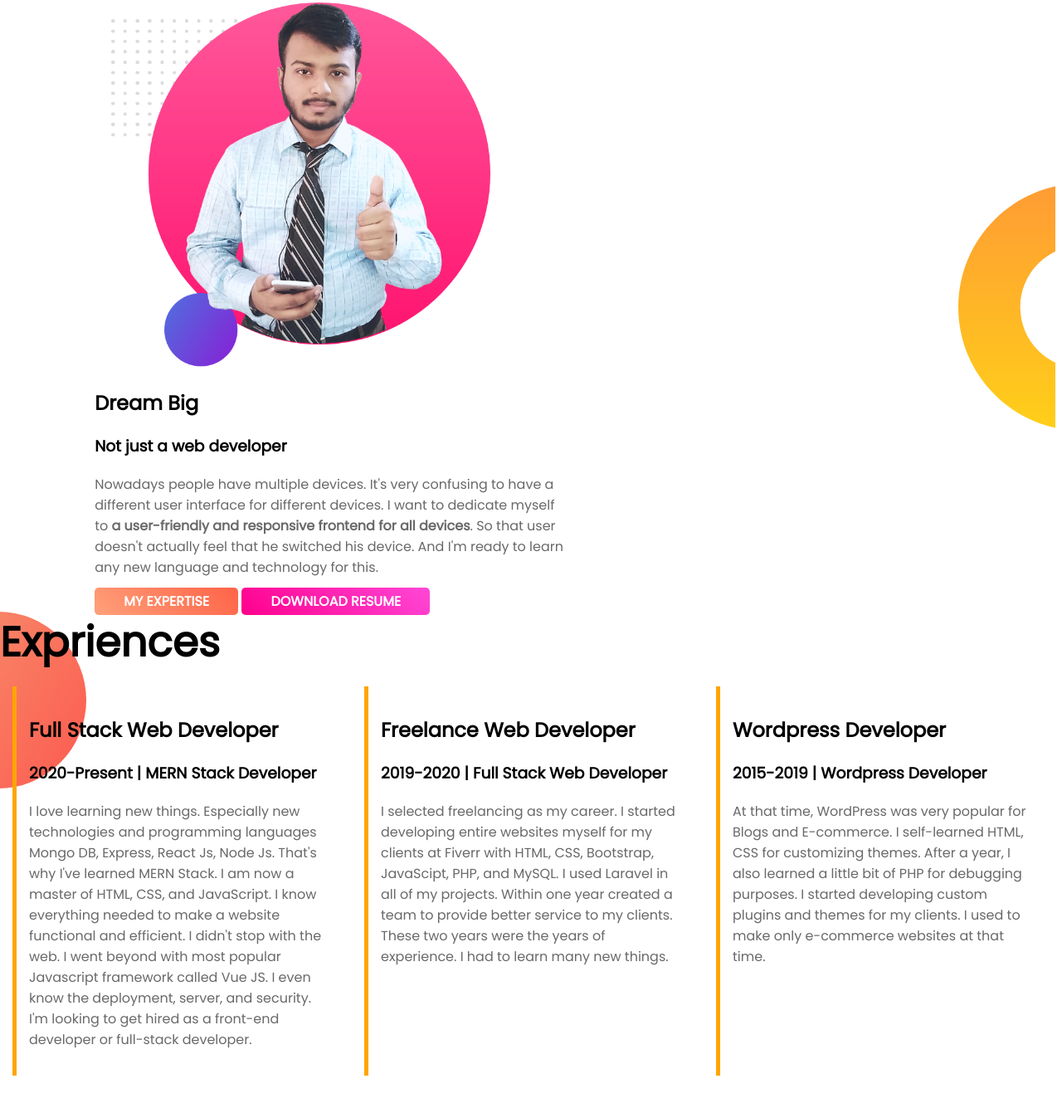
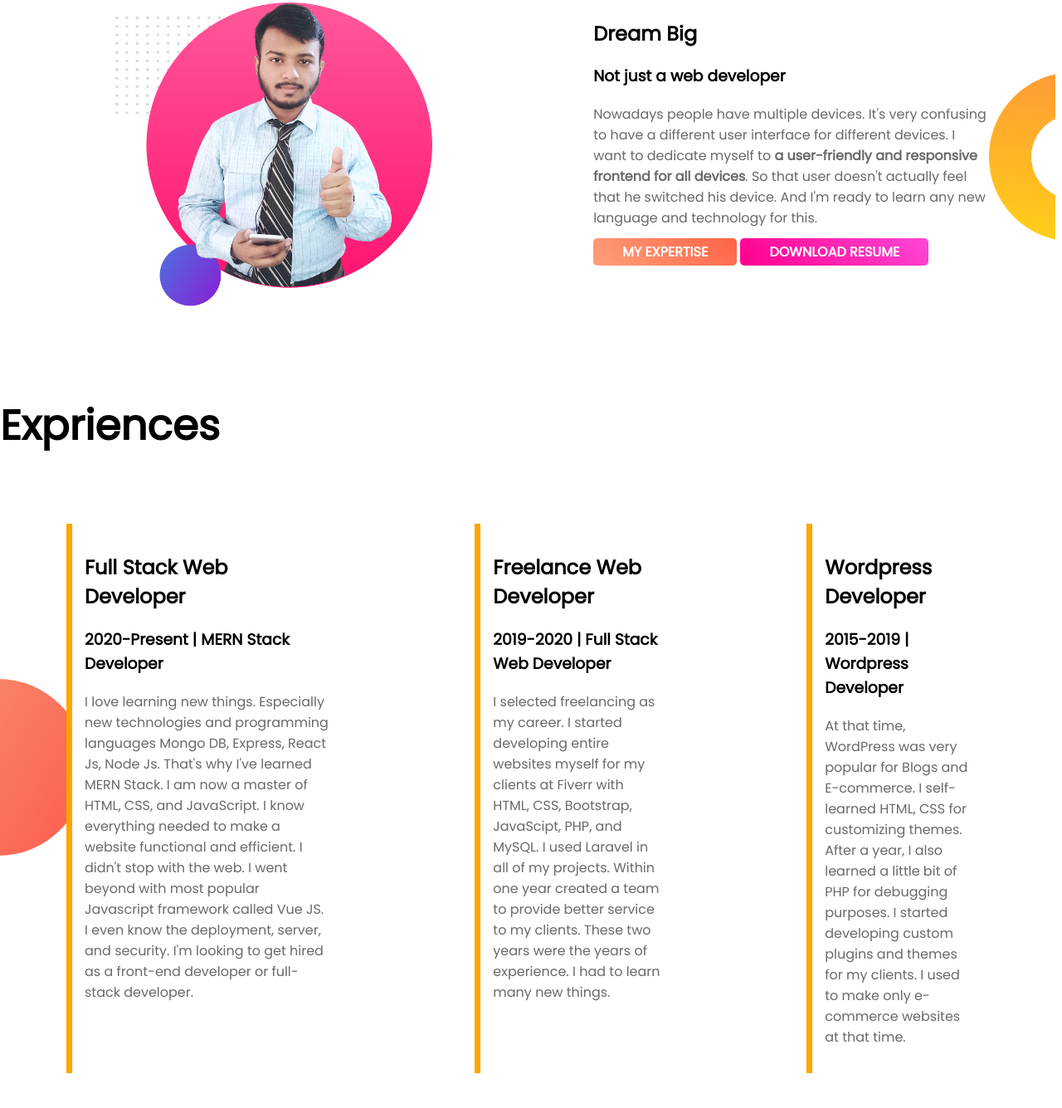
Before and after one commit to sajidmahamud835/developer-portfolio, a plain HTML site: page index.html in a window 1280 px wide. Shown: the part 679-2014 px from the top of the page at 83% size. Drawn offline with Linux system fonts and the light colour scheme.

Commit message:
minor fixed

```diff
--- a/index.html
+++ b/index.html
@@ -28,11 +28,11 @@
                 end.</p>
             <a class="call-to-action-button" href="#contact_me">Contact Me</a>
         </div>
-        <div class="half-width pointing-img">
+        <div class="half-width pointing">
             <img src="images/sajid-photo.png" alt="Web Developer Sajid">
         </div>
     </section>
-    <section id="dream-big">
+    <section id="dream-big" class="felxible-container">
         <div class="half-width">
             <img src="images/sajid-photo-thumbs-up.png" alt="Web Developer Sajid's Photo Thumbs up">
         </div>
--- a/styles/style.css
+++ b/styles/style.css
@@ -29,7 +29,7 @@ p{
     width: 80%;
     margin: 0px 20px;
 }
-.pointing-img{
+.pointing{
     padding: 120px 0px 0px 0px;
 }
 .call-to-action-button{
@@ -58,19 +58,21 @@ p{
 
 #dream-big{
     background-image: url(../images/dream-bg.png);
+    background-size: 80px;
     background-repeat: no-repeat;
     background-position: right;
-    padding-right: 130px;
+    padding-right: 80px;
 }
 
 #exprience{
     background-image: url(../images/exp-bg.png);
     background-repeat: no-repeat;
+    background-position: left;
 }
 
 .text-container{
-    width: 30%;
-    border-left: 5px solid orange;
-    margin: 15px;
+    background-color: white;
+    border-left: 7px solid orange;
+    margin: 80px;
     padding: 15px;
 }
```
